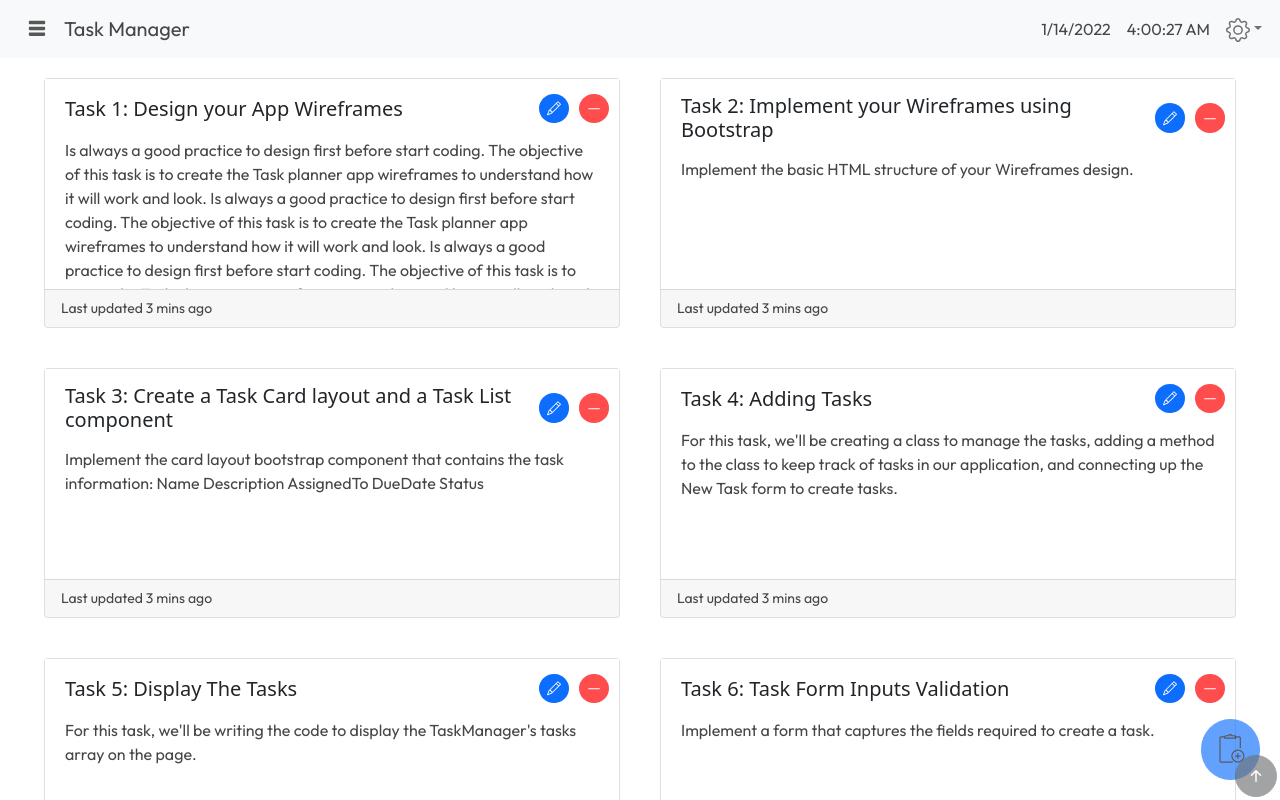
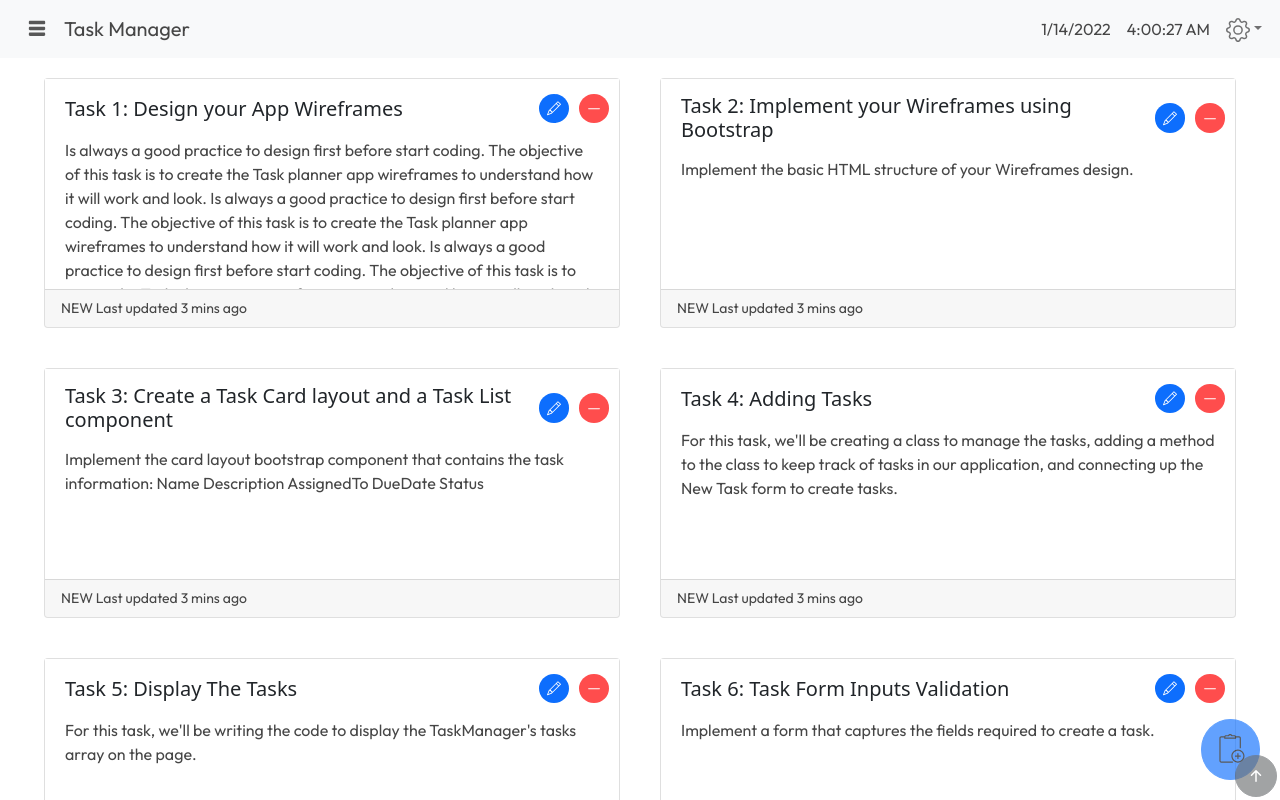
Before and after one commit to winsonliwh/react-tasks-manager, a React (Create React App) app in the folder taskmanager/: page / in a window 1280 px wide. Shown: the top 800 px of the page. Built offline with nearby package versions, Linux system fonts and the light colour scheme; no server answers; data requests are answered from the project's data file.

Commit message:
add status to task's bottom

```diff
--- a/taskmanager/public/styles.css
+++ b/taskmanager/public/styles.css
@@ -1,13 +1,12 @@
+* {
+    z-index: 1;
+}
+
 p {
     font-family: 'Outfit', sans-serif;
     margin: 0px !important;
     color: rgb(70, 70, 70);
 }
-
-/* .appBorder {
-    border: solid red;
-    padding: 32px;
-} */
 
 .topBar {
     padding: 0px 10px;
@@ -22,18 +21,6 @@ p {
     background-color: grey;
     border-radius: 20px;
   }
-
-/* .navbar-brand {
-    width: 100%;
-    text-align: center;
-} */
-
-/* .topBarTitle {
-    display: block;
-    float: left;
-    align-items: center;
-    width: 100%;
-} */
 
 .taskList {
     flex-wrap: wrap;
@@ -69,7 +56,6 @@ p {
     align-items: center;
     padding: 15px 10px;
     background-color: white;
-    /* z-index: ; */
 }
 
 .cardTitle h5 {
--- a/taskmanager/src/Components/Task.js
+++ b/taskmanager/src/Components/Task.js
@@ -63,7 +63,7 @@ export default function Task({ task, editTask }) {
     }
 
     return (
-        <div class="">
+        <div>
             <div class="card">
                 <div class="card-body">
                     <div className="cardTitle sticky-top">
@@ -82,7 +82,7 @@ export default function Task({ task, editTask }) {
                     </p>
                 </div>
                 <div class="card-footer">
-                    <small class="text-muted"><p>Last updated 3 mins ago</p></small>
+                    <small class="text-muted"><p><span>{task.status}</span> Last updated 3 mins ago</p></small>
                 </div>
             </div>
 
```
